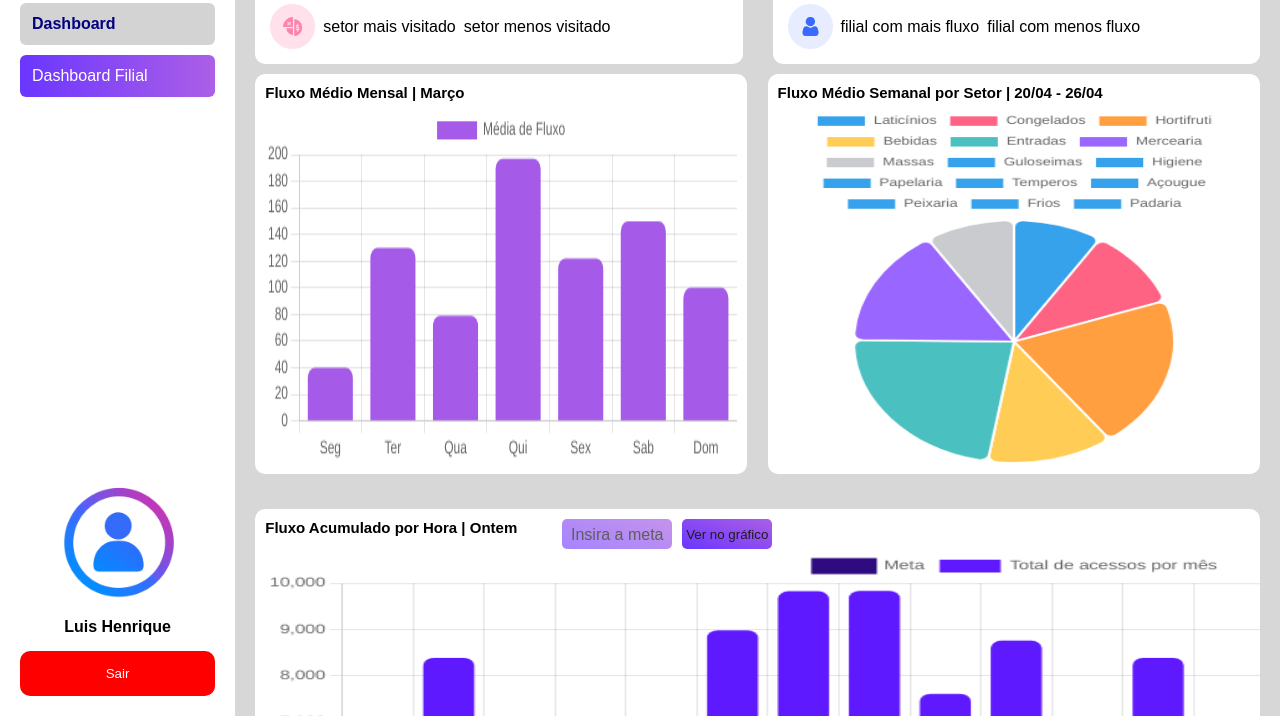
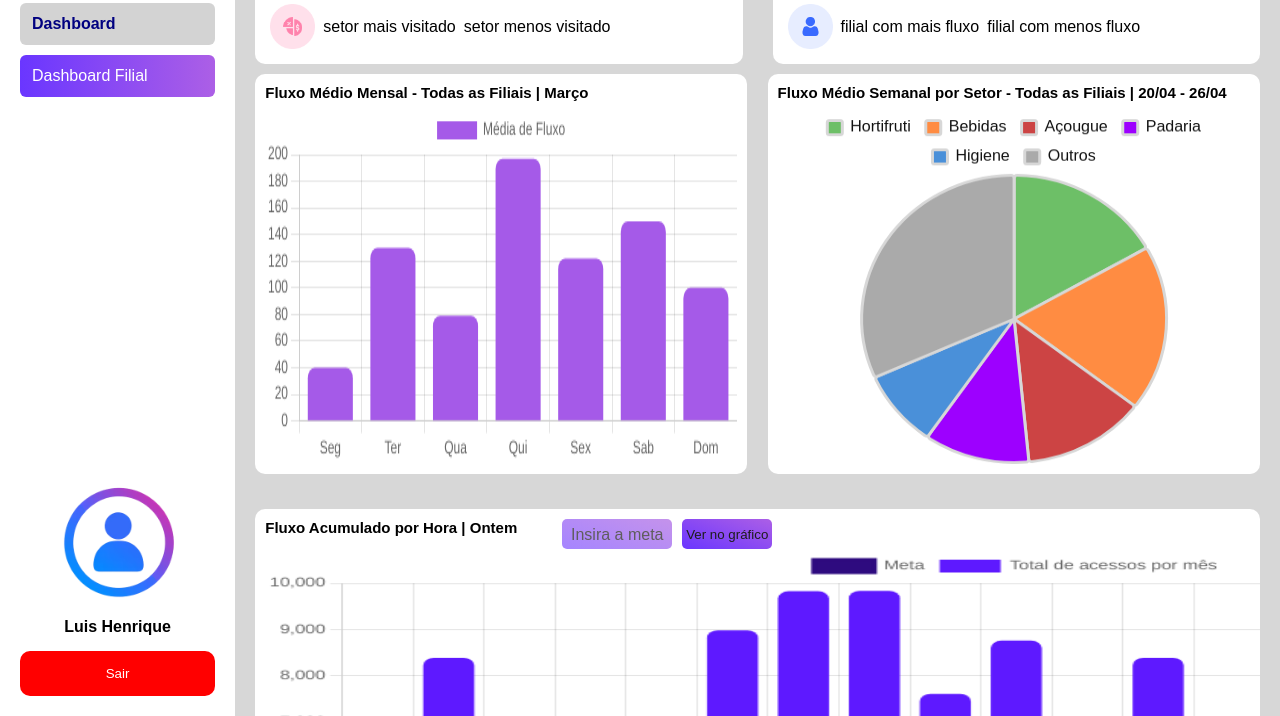
Before and after one commit to LucasA2002/projeto-loxen-grupo03, a website: page public/dashboard_geral.html in a window 1280 px wide. Shown: the part 84-800 px from the top of the page. Drawn offline with nearby package versions, Linux system fonts and the light colour scheme.

Commit message:
Implementando gráfico de pizza na dashboard geral (fluxo médio semanal por setor)

```diff
--- a/public/dashboard_geral.html
+++ b/public/dashboard_geral.html
@@ -54,11 +54,11 @@
 
         <div class="graficos">
             <div class="grafico">
-                <h3>Fluxo Médio Mensal | Março</h3>
+                <h3>Fluxo Médio Mensal - Todas as Filiais | Março</h3>
                 <canvas class="canva1" id="myChart"></canvas>
             </div>
             <div class="grafico">
-                <h3>Fluxo Médio Semanal por Setor | 20/04 - 26/04</h3>
+                <h3>Fluxo Médio Semanal por Setor - Todas as Filiais | 20/04 - 26/04</h3>
                 <canvas class="canva2" id="myChart2"></canvas>
             </div>
 
@@ -143,38 +143,68 @@
     };
 
 
-    const labels2 = [ // Gráfico de pizza - média fluxo do mercado inteiro por mês
-        'Laticínios',
-        'Congelados',
+    const labels2 = [
         'Hortifruti',
         'Bebidas',
-        'Entradas',
-        'Mercearia',
-        'Massas',
-        'Guloseimas',
+        'Açougue',
+        'Padaria',
         'Higiene',
-        'Papelaria',
-        'Temperos',
-        'Açougue',
-        'Peixaria',
-        'Frios',
-        'Padaria'
-    ]
+        'Outros'
+    ];
 
     const data2 = {
         labels: labels2,
         datasets: [{
-            borderRadius: 7,
-            data: [12, 14, 27, 17, 30, 21, 12]
-        }
-        ]
+            data: [27, 30, 21, 18, 14, 51],
+            backgroundColor: [
+                '#6DBF67',
+                '#FF8C42',
+                '#CC4444',
+                '#9D00FF',
+                '#4A90D9',
+                '#AAAAAA',
+            ],
+            borderColor: 'rgb(215, 215, 215)',
+            borderWidth: 3,
+            hoverOffset: 8,
+            borderRadius: 3,
+        }]
     };
-
 
     const config2 = {
         type: 'pie',
         data: data2,
-        options: {}
+        options: {
+            responsive: true,
+            maintainAspectRatio: false,
+            layout: { padding: 0 },
+            plugins: {
+                legend: {
+                    position: 'top',
+                    labels: {
+                        boxWidth: 15,
+                        boxHeight: 15,
+                        borderRadius: 2,
+                        useBorderRadius: true,
+                        padding: 15,
+                        font: {
+                            size: 16,
+                            family: 'Arial, Helvetica, sans-serif',
+                        },
+                        color: '#111'
+                    }
+                },
+                tooltip: {
+                    callbacks: {
+                        label: function(context) {
+                            const total = context.dataset.data.reduce((a, b) => a + b, 0);
+                            const pct = ((context.parsed / total) * 100).toFixed(1);
+                            return ` ${context.label}: ${context.parsed} (${pct}%)`;
+                        }
+                    }
+                }
+            }
+        }
     };
 
 
```
